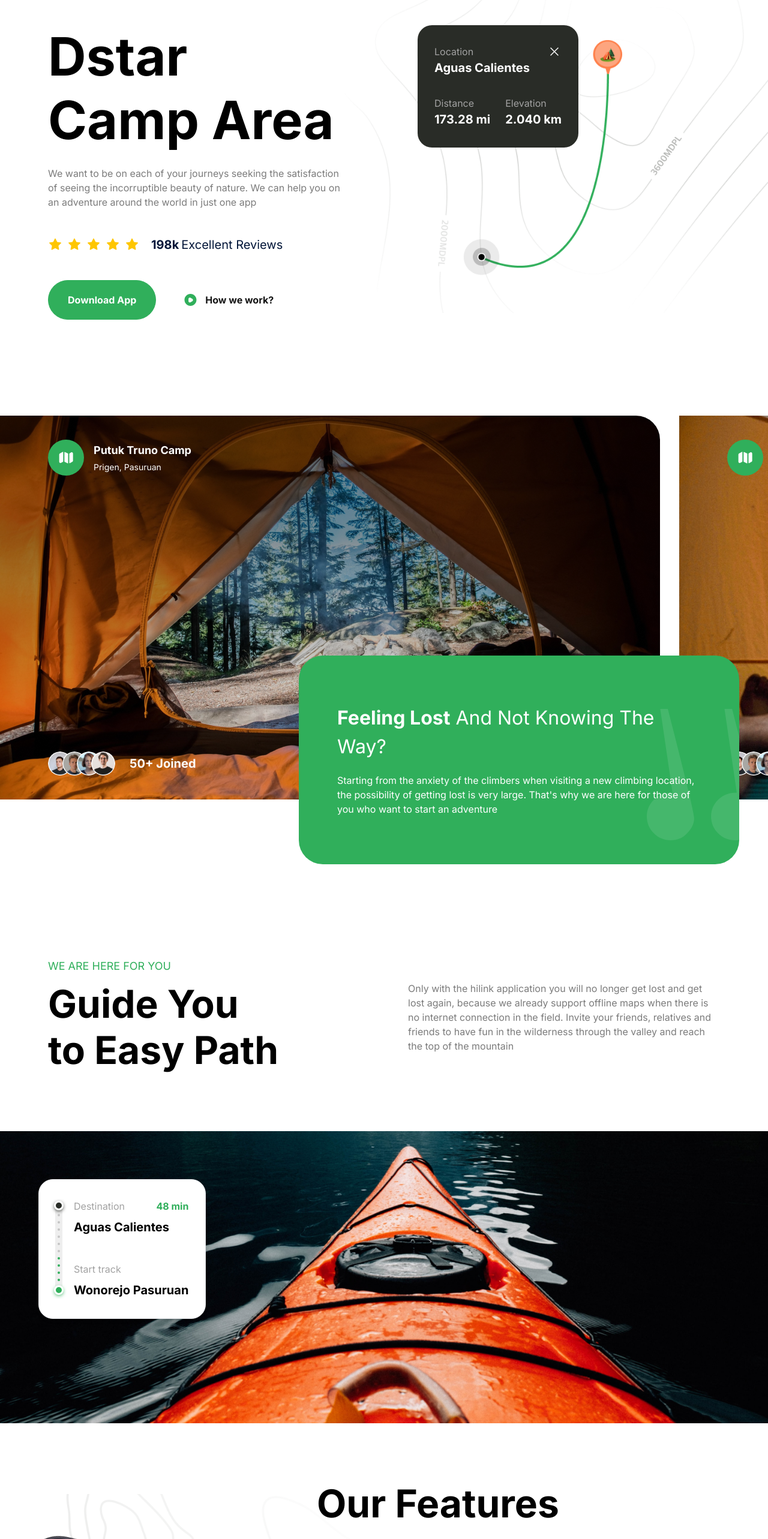
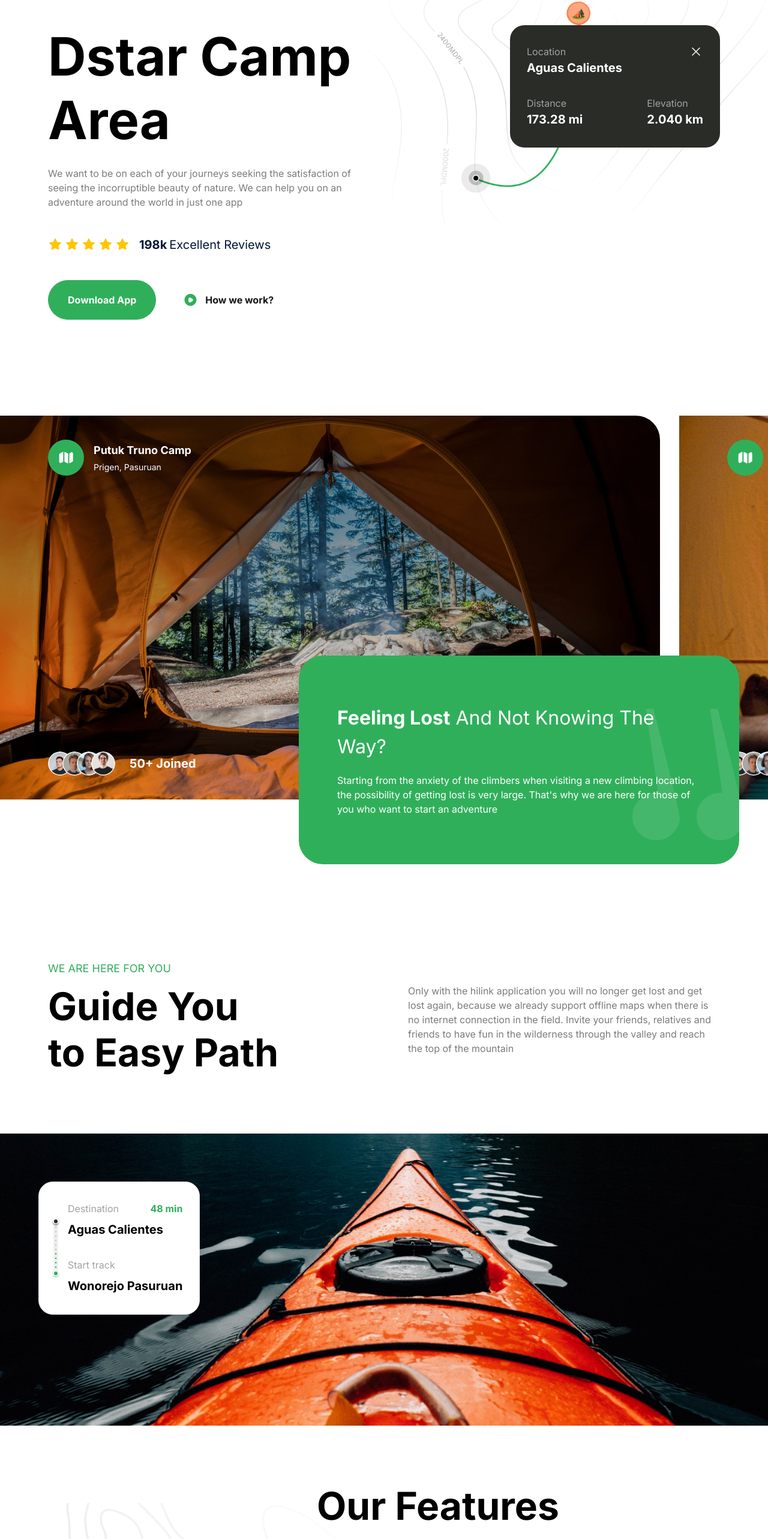
Before and after one commit to joshuadev-star/travel_ui_ux, a Next.js app: page / in a window 1280 px wide. Shown: the part 118-2684 px from the top of the page at 60% size. Built offline with nearby package versions, Linux system fonts and the light colour scheme.

Commit message:
latest update

```diff
--- a/app/globals.css
+++ b/app/globals.css
@@ -10,33 +10,48 @@
   box-sizing: border-box;
 }
 
+html,
 body {
-  font-family: Inter;
+  width: 100%;
+  min-height: 100%;
+  overflow-x: hidden;
+}
+
+body {
+  font-family: Inter, sans-serif;
+}
+
+img {
+  max-width: 100%;
 }
 
 @layer utilities {
   .btn_white {
-    @apply  border-white bg-white px-8 py-3 text-green-50
+    @apply border-white bg-white px-8 py-3 text-green-50;
   }
-  .btn_white_text  {
-    @apply  border-white bg-white px-8 py-3 text-gray-90
+
+  .btn_white_text {
+    @apply border-white bg-white px-8 py-3 text-gray-90;
   }
-  .btn_green  {
-    @apply  border-green-50 bg-green-50 px-8 py-5 text-white
+
+  .btn_green {
+    @apply border-green-50 bg-green-50 px-8 py-5 text-white;
   }
+
   .btn_dark_green {
-    @apply  bg-green-90 px-8 py-4 text-white transition-all hover:bg-black
+    @apply bg-green-90 px-8 py-4 text-white transition-all hover:bg-black;
   }
-  .btn_dark_green_outline  {
-    @apply border-gray-20 bg-green-90 px-8 py-5 text-white
+
+  .btn_dark_green_outline {
+    @apply border-gray-20 bg-green-90 px-8 py-5 text-white;
   }
 
   .max-container {
-    @apply mx-auto max-w-[1440px];
+    @apply mx-auto w-full max-w-[1440px];
   }
 
   .padding-container {
-    @apply px-6 lg:px-20 3xl:px-0;
+    @apply px-4 sm:px-6 lg:px-20 3xl:px-0;
   }
 
   .flexCenter {
@@ -56,6 +71,7 @@ body {
   }
 
   /* FONTS */
+
   .regular-64 {
     @apply text-[64px] font-[400] leading-[120%];
   }
@@ -109,7 +125,7 @@ body {
   }
 
   .bold-32 {
-    @apply text-[32px] font-[700] leading-[120%];
+    @apply text-[32px] font-[700];
   }
 
   .bold-20 {
@@ -124,34 +140,38 @@ body {
     @apply text-[16px] font-[700];
   }
 
-  /* Hero */
+  /* HERO */
+
   .hero-map {
-    @apply absolute right-0 top-0 h-screen w-screen bg-pattern-2 bg-cover bg-center md:-right-28 xl:-top-60;
+    @apply absolute right-0 top-0 h-full w-full max-w-full bg-pattern-2 bg-cover bg-center md:-right-28 xl:-top-60;
   }
 
-  /* Camp */
+  /* CAMP */
+
   .camp-quote {
-    @apply absolute -right-6 bottom-4 w-[140px] lg:bottom-10 xl:-right-8 xl:w-[186px] 3xl:right-0;
+    @apply absolute bottom-4 right-[-20px] w-[110px] sm:w-[140px] lg:bottom-10 xl:right-[-8px] xl:w-[186px];
   }
 
-  /* Feature */
+  /* FEATURE */
+
   .feature-phone {
-    @apply absolute top-[13%] z-10 hidden max-w-[1500px] rotate-[15deg] md:-left-16 lg:flex  3xl:left-20;
+    @apply absolute left-[-60px] top-[13%] z-10 hidden max-w-[500px] rotate-[15deg] md:flex lg:left-[-40px] 3xl:left-20;
   }
 
-  /* Get App */
+  /* GET APP */
+
   .get-app {
-    @apply max-container relative flex w-full  flex-col justify-between gap-32 overflow-hidden bg-green-90 bg-pattern bg-cover bg-center bg-no-repeat px-6 py-12 text-white sm:flex-row sm:gap-12 sm:py-24 lg:px-20 xl:max-h-[598px] 2xl:rounded-5xl;
+    @apply max-container relative flex w-full flex-col justify-between gap-12 overflow-hidden bg-green-90 bg-pattern bg-cover bg-center bg-no-repeat px-6 py-12 text-white sm:flex-row sm:gap-12 sm:py-20 lg:px-20 xl:max-h-[598px] 2xl:rounded-5xl;
   }
 }
 
-/* Hide scrollbar for Chrome, Safari and Opera */
+/* Hide scrollbar */
+
 .hide-scrollbar::-webkit-scrollbar {
   display: none;
 }
 
-/* Hide scrollbar for IE, Edge and Firefox */
 .hide-scrollbar {
-  -ms-overflow-style: none; /* IE and Edge */
-  scrollbar-width: none; /* Firefox */
+  -ms-overflow-style: none;
+  scrollbar-width: none;
 }
--- a/app/layout.tsx
+++ b/app/layout.tsx
@@ -1,28 +1,24 @@
-import type { Metadata } from 'next';
-
-import './globals.css'
-import Navbar from '@/components/Navbar';
-import Footer from '@/components/Footer';
+import type { Metadata } from "next";
+import "./globals.css";
+import LayoutWrapper from "@/components/LayoutWrapper";
 
 export const metadata: Metadata = {
-  title: 'Travel',
-  description: 'Travel UI/UX App for Camping',
-}
+  title: "Travel",
+  description: "Travel UI/UX App for Camping",
+};
 
 export default function RootLayout({
   children,
 }: {
-  children: React.ReactNode
+  children: React.ReactNode;
 }) {
   return (
     <html lang="en">
       <body>
-        <Navbar />
-        <main className="relative overflow-hidden">
+        <LayoutWrapper>
           {children}
-        </main>
-        <Footer />
+        </LayoutWrapper>
       </body>
     </html>
-  )
+  );
 }
--- a/components/Camp.tsx
+++ b/components/Camp.tsx
@@ -8,30 +8,47 @@ interface CampProps {
   peopleJoined: string;
 }
 
-const CampSite = ({ backgroundImage, title, subtitle, peopleJoined }: CampProps) => {
+const CampSite = ({
+  backgroundImage,
+  title,
+  subtitle,
+  peopleJoined,
+}: CampProps) => {
   return (
-    <div className={`h-full w-full min-w-[1100px] ${backgroundImage} bg-cover bg-no-repeat lg:rounded-r-5xl 2xl:rounded-5xl`}>
-     <div className="flex h-full flex-col items-start justify-between p-6 lg:px-20 lg:py-10">
-      <div className="flexCenter gap-4">
-        <div className="rounded-full bg-green-50 p-4">
+    <div
+      className={`h-full w-[85vw] min-w-[85vw] shrink-0 ${backgroundImage} bg-cover bg-center bg-no-repeat sm:w-[600px] sm:min-w-[600px] lg:w-[900px] lg:min-w-[900px] xl:w-[1100px] xl:min-w-[1100px] lg:rounded-r-5xl 2xl:rounded-5xl`}
+    >
+      <div className="flex h-full flex-col items-start justify-between p-6 sm:p-8 lg:px-20 lg:py-10">
+
+        {/* TOP */}
+        <div className="flex items-center gap-3 sm:gap-4">
+          <div className="shrink-0 rounded-full bg-green-50 p-3 sm:p-4">
             <Image
               src="/folded-map.svg"
               alt="map"
               width={28}
               height={28}
+              className="h-6 w-6 sm:h-7 sm:w-7"
             />
           </div>
-        <div className="flex flex-col gap-1">
-          <h4 className="bold-18 text-white">{title}</h4>
-          <p className="regular-14 text-white">{subtitle}</p>
+
+          <div className="flex min-w-0 flex-col gap-1">
+            <h4 className="bold-18 break-words text-white">
+              {title}
+            </h4>
+
+            <p className="regular-14 break-words text-white">
+              {subtitle}
+            </p>
           </div>
         </div>
 
-      <div className="flexCenter gap-6">
-        <span className="flex -space-x-4 overflow-hidden">
+        {/* PEOPLE */}
+        <div className="flex items-center gap-4 sm:gap-6">
+          <span className="flex -space-x-3 overflow-hidden sm:-space-x-4">
             {PEOPLE_URL.map((url) => (
               <Image
-              className="inline-block h-10 w-10 rounded-full"
+                className="inline-block h-8 w-8 rounded-full sm:h-10 sm:w-10"
                 src={url}
                 key={url}
                 alt="person"
@@ -40,23 +57,30 @@ const CampSite = ({ backgroundImage, title, subtitle, peopleJoined }: CampProps)
               />
             ))}
           </span>
-        <p className="bold-16 md:bold-20 text-white">{peopleJoined}</p>
+
+          <p className="bold-16 md:bold-20 text-white">
+            {peopleJoined}
+          </p>
+        </div>
+
       </div>
     </div>
-    </div>
-  )
-}
+  );
+};
 
 const Camp = () => {
   return (
-    <section className="2xl:max-container relative flex flex-col py-10 lg:mb-10 lg:py-20 xl:mb-20">
-      <div className="hide-scrollbar flex h-[340px] w-full items-start justify-start gap-8 overflow-x-auto lg:h-[400px] xl:h-[640px]">
+    <section className="relative flex flex-col py-10 lg:mb-10 lg:py-20 xl:mb-20">
+
+      {/* CAMP CARDS */}
+      <div className="hide-scrollbar flex h-[340px] w-full items-start justify-start gap-5 overflow-x-auto px-4 sm:h-[400px] sm:px-6 lg:h-[500px] lg:gap-8 lg:px-0 xl:h-[640px]">
         <CampSite
           backgroundImage="bg-bg-img-1"
           title="Putuk Truno Camp"
           subtitle="Prigen, Pasuruan"
           peopleJoined="50+ Joined"
         />
+
         <CampSite
           backgroundImage="bg-bg-img-2"
           title="Mountain View Camp"
@@ -65,25 +89,35 @@ const Camp = () => {
         />
       </div>
 
-      <div className="flexEnd mt-10 px-6 lg:-mt-60 lg:mr-6">
-        <div className="bg-green-50 p-8 lg:max-w-[500px] xl:max-w-[734px] xl:rounded-5xl xl:px-16 xl:py-20 relative w-full overflow-hidden rounded-3xl">
+      {/* QUOTE CARD */}
+      <div className="flexEnd mt-8 px-4 sm:px-6 lg:-mt-40 lg:mr-6 xl:-mt-60">
+        <div className="relative w-full max-w-[734px] overflow-hidden rounded-3xl bg-green-50 p-6 sm:p-8 lg:px-12 lg:py-14 xl:rounded-5xl xl:px-16 xl:py-20">
+
           <h2 className="regular-24 md:regular-32 2xl:regular-64 capitalize text-white">
-            <strong>Feeling Lost</strong> And Not Knowing The Way?
+            <strong>Feeling Lost</strong>{" "}
+            And Not Knowing The Way?
           </h2>
-          <p className="regular-14 xl:regular-16 mt-5 text-white">
-            Starting from the anxiety of the climbers when visiting a new climbing location, the possibility of getting lost is very large. That's why we are here for those of you who want to start an adventure
+
+          <p className="regular-14 xl:regular-16 mt-5 max-w-[600px] text-white">
+            Starting from the anxiety of the climbers when visiting a new
+            climbing location, the possibility of getting lost is very
+            large. That's why we are here for those of you who want to
+            start an adventure
           </p>
+
           <Image
             src="/quote.svg"
-            alt="camp-2"
+            alt="quote"
             width={186}
             height={219}
             className="camp-quote"
           />
+
         </div>
       </div>
+
     </section>
-  )
-}
+  );
+};
 
-export default Camp
+export default Camp;
--- a/components/Features.tsx
+++ b/components/Features.tsx
@@ -1,33 +1,34 @@
-import { FEATURES } from '@/constants'
-import Image from 'next/image'
-import React from 'react'
+import { FEATURES } from "@/constants";
+import Image from "next/image";
+import React from "react";
 
 const Features = () => {
   return (
-    <section className="flex-col flexCenter overflow-hidden bg-feature-bg bg-center bg-no-repeat py-24">
-      <div className="max-container padding-container relative w-full flex justify-end">
+    <section className="flexCenter flex-col overflow-hidden bg-feature-bg bg-center bg-no-repeat py-16 sm:py-24">
+
+      <div className="max-container padding-container relative flex w-full justify-end">
+
+        {/* PHONE */}
         <div className="flex flex-1 lg:min-h-[900px]">
           <Image
             src="/phone.png"
             alt="phone"
             width={440}
             height={1000}
-            className="feature-phone"
+            className="feature-phone h-auto"
           />
         </div>
 
+        {/* FEATURES */}
         <div className="z-20 flex w-full flex-col lg:w-[60%]">
-          <div className='relative'>
-            {/* <Image
-              src="/camp.svg"
-              alt="camp"
-              width={50}
-              height={50}
-              className="absolute left-[-5px] top-[-28px] w-10 lg:w-[50px]"
-            /> */}
-            <h2 className="bold-40 lg:bold-64">Our Features</h2>
+
+          <div className="relative">
+            <h2 className="bold-40 lg:bold-64">
+              Our Features
+            </h2>
           </div>
-          <ul className="mt-10 grid gap-10 md:grid-cols-2 lg:mg-20 lg:gap-20">
+
+          <ul className="mt-10 grid gap-10 md:grid-cols-2 lg:mt-20 lg:gap-16">
             {FEATURES.map((feature) => (
               <FeatureItem
                 key={feature.title}
@@ -37,32 +38,47 @@ const Features = () => {
               />
             ))}
           </ul>
+
         </div>
       </div>
     </section>
-  )
-}
+  );
+};
 
-type FeatureItem = {
+type FeatureItemProps = {
   title: string;
   icon: string;
   description: string;
-}
+};
 
-const FeatureItem = ({ title, icon, description }: FeatureItem) => {
+const FeatureItem = ({
+  title,
+  icon,
+  description,
+}: FeatureItemProps) => {
   return (
-    <li className="flex w-full flex-1 flex-col items-start">
-      <div className="rounded-full p-4 lg:p-7 bg-green-50">
-        <Image src={icon} alt="map" width={28} height={28} />
+    <li className="flex w-full flex-col items-start">
+
+      <div className="rounded-full bg-green-50 p-4 lg:p-7">
+        <Image
+          src={icon}
+          alt={title}
+          width={28}
+          height={28}
+          className="h-7 w-7"
+        />
       </div>
+
       <h2 className="bold-20 lg:bold-32 mt-5 capitalize">
         {title}
       </h2>
-      <p className="regular-16 mt-5 bg-white/80 text-gray-30 lg:mt-[30px] lg:bg-none">
+
+      <p className="regular-16 mt-5 bg-white/80 text-gray-30 lg:mt-[30px] lg:bg-transparent">
         {description}
       </p>
+
     </li>
-  )
-}
+  );
+};
 
-export default Features
+export default Features;
--- a/components/Guide.tsx
+++ b/components/Guide.tsx
@@ -1,57 +1,89 @@
-import Image from 'next/image'
-import React from 'react'
+import Image from "next/image";
+import React from "react";
 
 const Guide = () => {
   return (
     <section className="flexCenter flex-col">
-      <div className="padding-container max-container w-full pb-24">
-        {/* <Image src="/camp.svg" alt="camp" width={50} height={50} style={{ width: 'auto', height: 'auto' }} /> */}
-        <p className="uppercase regular-18 -mt-1 mb-3 text-green-50">
+
+      {/* TEXT */}
+      <div className="padding-container max-container w-full pb-16 sm:pb-24">
+
+        <p className="regular-18 mb-3 uppercase text-green-50">
           We are here for you
         </p>
-        <div className="flex flex-wrap justify-between gap-5 lg:gap-10">
-          <h2 className="bold-40 lg:bold-64 xl:max-w-[390px]">Guide You to Easy Path</h2>
-          <p className="regular-16 text-gray-30 xl:max-w-[520px]">Only with the hilink application you will no longer get lost and get lost again, because we already support offline maps when there is no internet connection in the field. Invite your friends, relatives and friends to have fun in the wilderness through the valley and reach the top of the mountain</p>
+
+        <div className="flex flex-col gap-6 lg:flex-row lg:items-start lg:justify-between lg:gap-10">
+
+          <h2 className="bold-40 lg:bold-64 w-full lg:max-w-[390px]">
+            Guide You to Easy Path
+          </h2>
+
+          <p className="regular-16 w-full text-gray-30 lg:max-w-[520px]">
+            Only with the hilink application you will no longer get lost
+            and get lost again, because we already support offline maps
+            when there is no internet connection in the field. Invite
+            your friends, relatives and friends to have fun in the
+            wilderness through the valley and reach the top of the mountain
+          </p>
+
         </div>
       </div>
 
-      <div className="flexCenter max-container relative w-full">
+      {/* IMAGE */}
+      <div className="flexCenter max-container relative w-full px-4 sm:px-6 lg:px-0">
+
         <Image
           src="/boat.png"
           alt="boat"
           width={1440}
           height={580}
-          className="w-full object-cover object-center 2xl:rounded-5xl"
-          style={{ width: 'auto', height: 'auto' }}
+          className="h-auto w-full object-cover object-center lg:2xl:rounded-5xl"
         />
 
-        <div className="absolute flex bg-white py-8 pl-5 pr-7 gap-3 rounded-3xl border shadow-md md:left-[5%] lg:top-20">
+        {/* INFO CARD */}
+        <div className="absolute left-7 top-7 flex max-w-[calc(100%-56px)] gap-3 rounded-3xl border bg-white py-6 pl-4 pr-5 shadow-md sm:left-[5%] sm:max-w-[380px] sm:py-8 sm:pl-5 sm:pr-7 lg:top-20">
+
           <Image
             src="/meter.svg"
             alt="meter"
             width={16}
             height={158}
-            className="h-full w-auto"
-            style={{ width: 'auto', height: 'auto' }}
+            className="h-auto w-4 shrink-0"
           />
-          <div className="flexBetween flex-col">
-            <div className='flex w-full flex-col'>
-              <div className="flexBetween w-full">
-                <p className="regular-16 text-gray-20">Destination</p>
-                <p className="bold-16 text-green-50">48 min</p>
+
+          <div className="flex min-w-0 flex-1 flex-col justify-between gap-8">
+
+            <div className="flex w-full flex-col">
+              <div className="flex w-full items-center justify-between gap-4">
+                <p className="regular-16 text-gray-20">
+                  Destination
+                </p>
+
+                <p className="bold-16 shrink-0 text-green-50">
+                  48 min
+                </p>
               </div>
-              <p className="bold-20 mt-2">Aguas Calientes</p>
+
+              <p className="bold-20 mt-2">
+                Aguas Calientes
+              </p>
             </div>
 
-            <div className='flex w-full flex-col'>
-              <p className="regular-16 text-gray-20">Start track</p>
-              <h4 className="bold-20 mt-2 whitespace-nowrap">Wonorejo Pasuruan</h4>
+            <div className="flex w-full flex-col">
+              <p className="regular-16 text-gray-20">
+                Start track
+              </p>
+
+              <h4 className="bold-20 mt-2 break-words">
+                Wonorejo Pasuruan
+              </h4>
             </div>
+
           </div>
         </div>
       </div>
     </section>
-  )
-}
+  );
+};
 
-export default Guide
+export default Guide;
--- a/components/Hero.tsx
+++ b/components/Hero.tsx
@@ -1,50 +1,58 @@
-import Image from 'next/image'
-import Button from './Button'
+import Image from "next/image";
+import Button from "./Button";
 
 const Hero = () => {
   return (
-    <section className="max-container padding-container flex flex-col gap-20 py-10 pb-32 md:gap-28 lg:py-20 xl:flex-row">
+    <section className="relative max-container overflow-hidden padding-container flex flex-col gap-14 py-10 pb-20 md:gap-20 lg:py-20 xl:flex-row xl:gap-10">
+
       <div className="hero-map" />
 
-      <div className="relative z-20 flex flex-1 flex-col xl:w-1/2">
-        {/* <Image
-          src="/camp.svg"
-          alt="camp"
-          width={50}
-          height={50}
-          className="absolute left-[-5px] top-[-30px] w-10 lg:w-[50px]"
-          style={{ width: 'auto', height: 'auto' }}
-        /> */}
-        <h1 className="bold-52 lg:bold-88">Dstar Camp Area</h1>
-        <p className="regular-16 mt-6 text-gray-30 xl:max-w-[520px]">
-          We want to be on each of your journeys seeking the satisfaction of seeing the incorruptible beauty of nature. We can help you on an adventure around the world in just one app
+      {/* LEFT SIDE */}
+      <div className="relative z-20 flex w-full flex-1 flex-col xl:w-1/2">
+
+        <h1 className="bold-52 max-w-[700px] sm:text-[60px] lg:text-[88px]">
+          Dstar Camp Area
+        </h1>
+
+        <p className="regular-16 mt-6 max-w-[520px] text-gray-30">
+          We want to be on each of your journeys seeking the satisfaction
+          of seeing the incorruptible beauty of nature. We can help you on
+          an adventure around the world in just one app
         </p>
 
-        <div className="my-11 flex flex-wrap gap-5">
-          <div className="flex items-center gap-2">
-            {Array(5).fill(1).map((_, index) => (
+        {/* REVIEWS */}
+        <div className="my-8 flex flex-wrap items-center gap-4 sm:my-11">
+          <div className="flex items-center gap-1">
+            {Array(5)
+              .fill(1)
+              .map((_, index) => (
                 <Image
                   src="/star.svg"
                   key={index}
                   alt="star"
                   width={24}
                   height={24}
+                  className="h-5 w-5 sm:h-6 sm:w-6"
                 />
               ))}
           </div>
 
           <p className="bold-16 lg:bold-20 text-blue-70">
             198k
-            <span className="regular-16 lg:regular-20 ml-1">Excellent Reviews</span>
+            <span className="regular-16 lg:regular-20 ml-1">
+              Excellent Reviews
+            </span>
           </p>
         </div>
 
-        <div className="flex flex-col w-full gap-3 sm:flex-row">
+        {/* BUTTONS */}
+        <div className="flex w-full flex-col gap-3 sm:flex-row">
           <Button
             type="button"
             title="Download App"
             variant="btn_green"
           />
+
           <Button
             type="button"
             title="How we work?"
@@ -54,31 +62,56 @@ const Hero = () => {
         </div>
       </div>
 
-      <div className="relative flex flex-1 items-start">
-        <div className="relative z-20 flex w-[268px] flex-col gap-8 rounded-3xl bg-green-90 px-7 py-8">
+      {/* LOCATION CARD */}
+      <div className="relative z-20 flex w-full flex-1 items-start justify-center xl:w-1/2 xl:justify-end">
+        <div className="flex w-full max-w-[350px] flex-col gap-8 rounded-3xl bg-green-90 px-6 py-7 sm:px-7 sm:py-8">
 
           <div className="flex flex-col">
             <div className="flexBetween">
-              <p className="regular-16 text-gray-20">Location</p>
-              <Image src="/close.svg" alt="close" width={24} height={24} />
-            </div>
-            <p className="bold-20 text-white">Aguas Calientes</p>
+              <p className="regular-16 text-gray-20">
+                Location
+              </p>
+
+              <Image
+                src="/close.svg"
+                alt="close"
+                width={24}
+                height={24}
+              />
             </div>
 
-          <div className="flexBetween">
+            <p className="bold-20 text-white">
+              Aguas Calientes
+            </p>
+          </div>
+
+          <div className="flexBetween gap-6">
             <div className="flex flex-col">
-              <p className="regular-16 block text-gray-20">Distance</p>
-              <p className="bold-20 text-white">173.28 mi</p>
+              <p className="regular-16 text-gray-20">
+                Distance
+              </p>
+
+              <p className="bold-20 text-white">
+                173.28 mi
+              </p>
             </div>
+
             <div className="flex flex-col">
-              <p className="regular-16 block text-gray-20">Elevation</p>
-              <p className="bold-20 text-white">2.040 km</p>
+              <p className="regular-16 text-gray-20">
+                Elevation
+              </p>
+
+              <p className="bold-20 text-white">
+                2.040 km
+              </p>
             </div>
           </div>
+
         </div>
       </div>
+
     </section>
-  )
-}
+  );
+};
 
-export default Hero
+export default Hero;
--- /dev/null
+++ b/components/LayoutWrapper.tsx
@@ -0,0 +1,29 @@
+"use client";
+
+import { usePathname } from "next/navigation";
+import Navbar from "./Navbar";
+import Footer from "./Footer";
+
+export default function LayoutWrapper({
+  children,
+}: {
+  children: React.ReactNode;
+}) {
+  const pathname = usePathname();
+
+  const isAuthPage =
+    pathname === "/login" ||
+    pathname === "/signup";
+
+  return (
+    <>
+      {!isAuthPage && <Navbar />}
+
+      <div className="relative w-full overflow-x-hidden">
+        {children}
+      </div>
+
+      {!isAuthPage && <Footer />}
+    </>
+  );
+}
```
Also changed, not shown: app/auth/login/page.tsx (renamed from app/login/page.tsx, +19 -15 lines), app/auth/sign-up/page.tsx (renamed from app/sign-up/page.tsx, +21 -18 lines), components/Footer.tsx (+78 -33 lines), components/GetApp.tsx (+34 -13 lines), components/Navbar.tsx (+8 -11 lines). Lines whose indentation alone changed are shown as unchanged.
